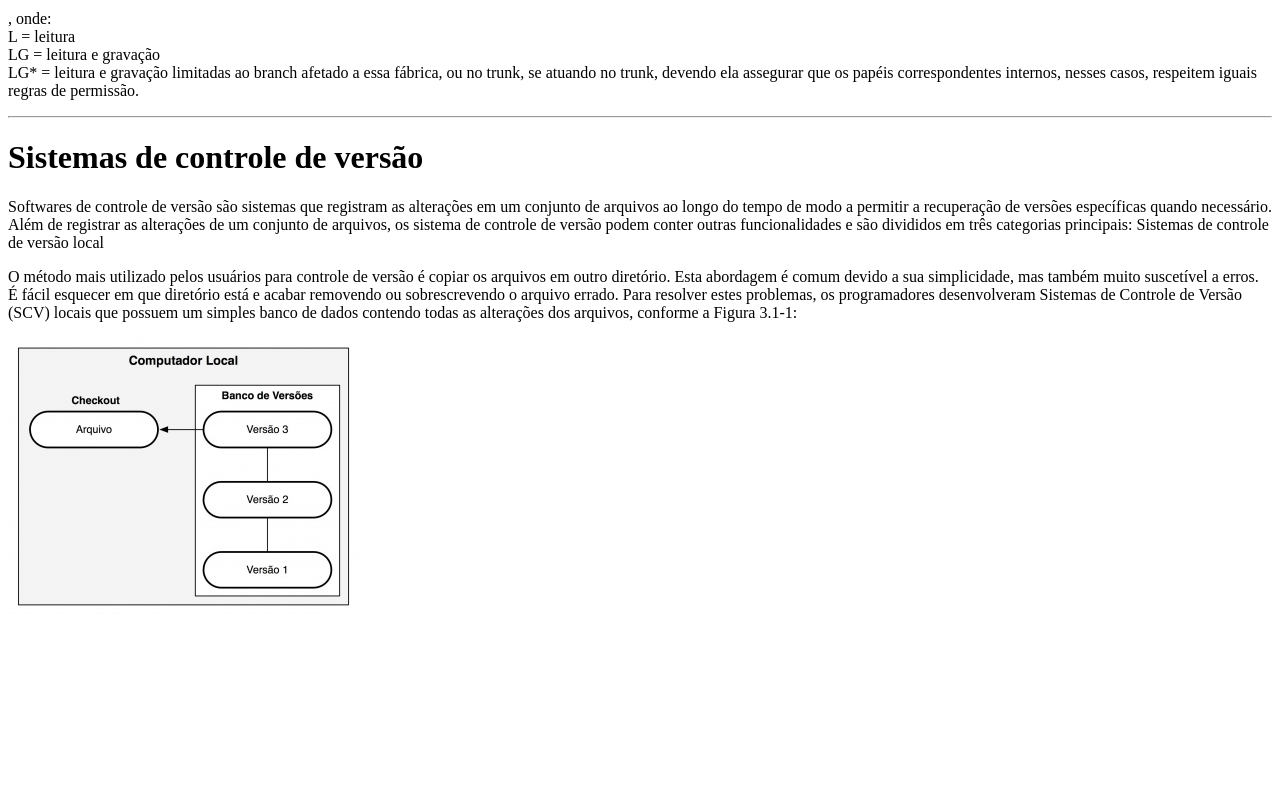
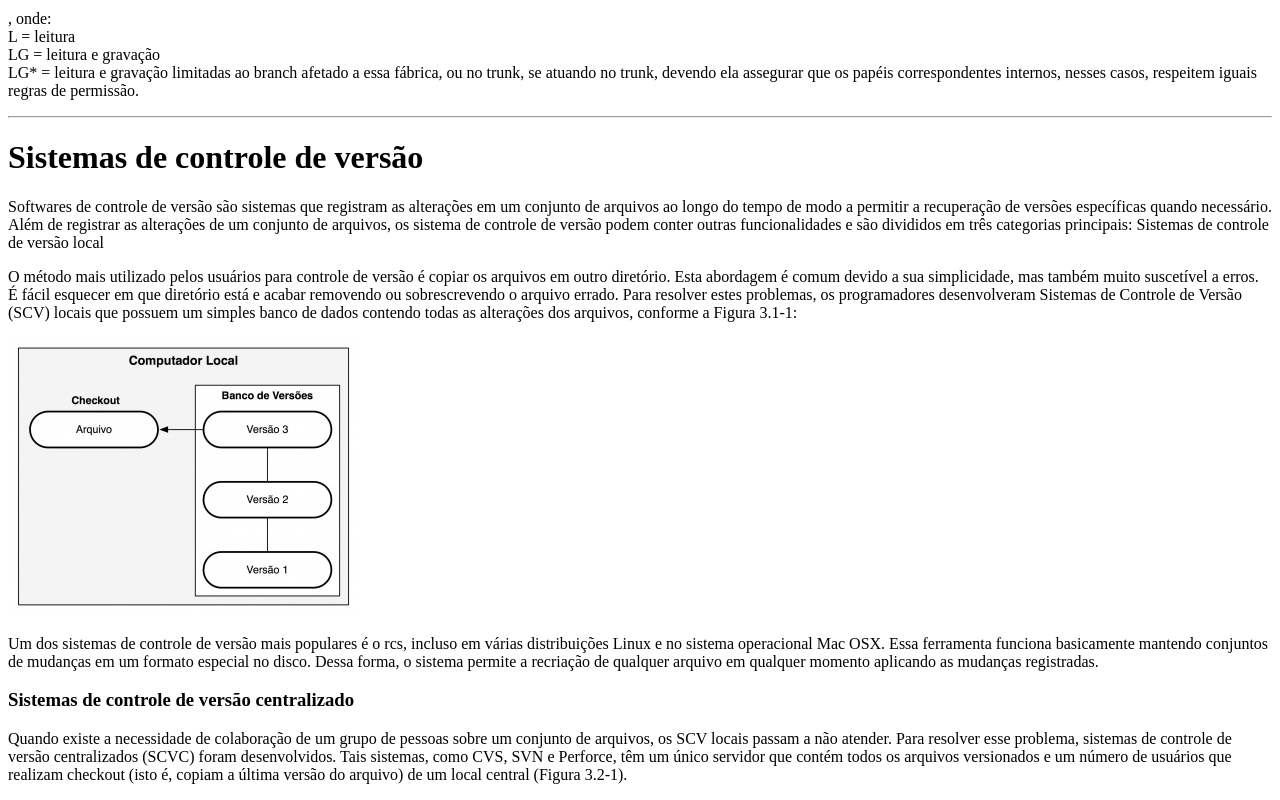
Before and after one commit to wilsonmacedo/trabalhopratico1, a plain HTML site: page hiulbriner.html in a window 1280 px wide. Shown: the part 3393-4193 px from the top of the page. Before the commit the page ends 4020 px from the top, so only its background shows below. Drawn offline with Linux system fonts and the light colour scheme.

Commit message:
adicionado mais um subtitulo <h3> e dois paragrafos <p>

```diff
--- a/hiulbriner.html
+++ b/hiulbriner.html
@@ -172,6 +172,14 @@ Sistemas de controle de versão local</p>
 
 <img src="img3.jpg"/>
 
+<p>Um dos sistemas de controle de versão mais populares é o rcs, incluso em várias distribuições Linux e no sistema operacional Mac OSX. Essa ferramenta funciona basicamente mantendo conjuntos de mudanças em um formato especial no disco. Dessa forma, o sistema permite a recriação de qualquer arquivo em qualquer momento aplicando as mudanças registradas.</p>
+
+<h3>Sistemas de controle de versão centralizado</h3>
+
+<p>Quando existe a necessidade de colaboração de um grupo de pessoas sobre um conjunto de arquivos, os SCV locais passam a não atender. Para resolver esse problema, sistemas de controle de versão centralizados (SCVC) foram desenvolvidos. Tais sistemas, como CVS, SVN e Perforce, têm um único servidor que contém todos os arquivos versionados e um número de usuários que realizam checkout (isto é, copiam a última versão do arquivo) de um local central (Figura 3.2-1).</p>
+
+
+
 
 
 
```
